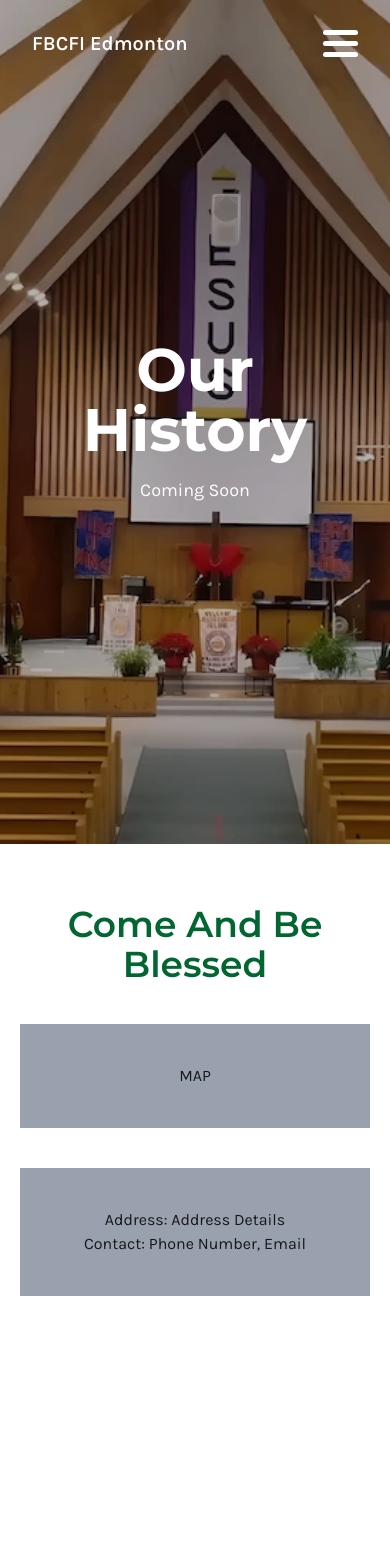
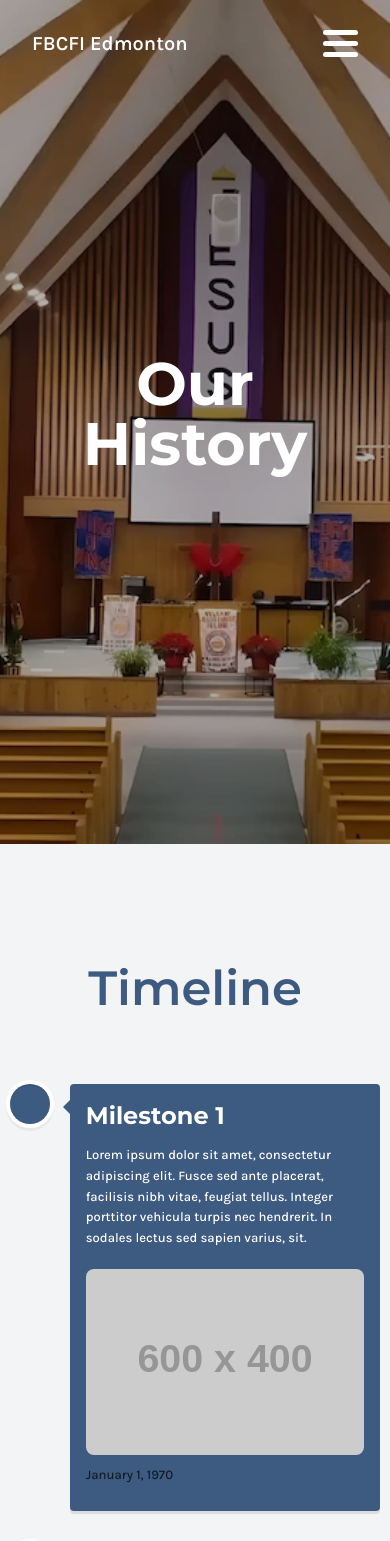
Before and after one commit to ksupa/church-website, a Next.js app: page /history in a window 390 px wide. Shown: the top 1541 px of the page. Before the commit the page ends 1396 px from the top, so only its background shows below. Built offline with nearby package versions, Linux system fonts and the light colour scheme.

Commit message:
created timeline with placeholder data, moved data into a separate folder

```diff
--- a/app/components/Contact.jsx
+++ b/app/components/Contact.jsx
@@ -3,7 +3,7 @@ import React from 'react'
 export const Contact = () => {
   return (
       <footer className="py-15 bg-white">
-        <h2 className="font-semibold text-center text-4xl md:text-6xl text-green-800">Come And Be Blessed</h2>
+        <h2 className="font-semibold text-center text-5xl lg:text-6xl text-green-800">Come And Be Blessed</h2>
         <div className="max-w-7xl mx-auto px-5 py-10 grid md:grid-cols-2 gap-10">
           <div className="bg-gray-400 content-center text-center p-10">MAP</div>
           <div className="bg-gray-400 p-10 text-center">
--- /dev/null
+++ b/app/components/ui/Timeline.jsx
@@ -0,0 +1,32 @@
+'use client'
+
+import React from 'react'
+import { VerticalTimeline, VerticalTimelineElement }  from 'react-vertical-timeline-component';
+import 'react-vertical-timeline-component/style.min.css';
+import { milestones } from '../../data/milestones';
+
+export const Timeline = () => {
+  return (
+    <div className='py-30 bg-gray-100'>
+
+      <h2 className="font-semibold text-center text-5xl lg:text-6xl text-[#3D5A80] pb-10">Timeline</h2>
+      <VerticalTimeline lineColor='#3D5A80'>
+        {milestones.map((milestone) => {
+          return (
+            <VerticalTimelineElement
+                key={milestone.id}
+                date={milestone.date}
+                className="vertical-timeline-element"
+                dateClassName='text-black'
+                contentStyle={{ background: '#3D5A80', color: 'white' }}
+                contentArrowStyle={{ borderRight: '7px solid  #3D5A80' }}
+                iconStyle={{ background: '#3D5A80' }}>
+                <h3 className="vertical-timeline-element-title text-2xl font-bold">{milestone.title}</h3>
+                <p className="text-lg">{milestone.description}</p>
+                  <img src={milestone.image ? milestone.image : 'https://placehold.co/600x400.png'} alt={milestone.title} className='mt-5 rounded-lg' />
+                </VerticalTimelineElement> )
+          })}
+      </VerticalTimeline>
+    </div>
+  )
+}
--- /dev/null
+++ b/app/data/events.js
@@ -0,0 +1,17 @@
+export const events = [
+  {
+    image: 'https://placehold.co/600x400/png',
+    title: 'Event 1',
+    description: 'Description for Event 1',
+  },
+  {
+    image: 'https://placehold.co/600x400/png',
+    title: 'Event 2',
+    description: 'Description for Event 2',
+  },
+  {
+    image: 'https://placehold.co/600x400/png',
+    title: 'Event 3',
+    description: 'Description for Event 3',
+  }
+];
--- /dev/null
+++ b/app/data/milestones.js
@@ -0,0 +1,26 @@
+export const milestones = [
+  {
+    id: 1,
+    date: 'January 1, 1970',
+    title: 'Milestone 1',
+    description: "Lorem ipsum dolor sit amet, consectetur adipiscing elit. Fusce sed ante placerat, facilisis nibh vitae, feugiat tellus. Integer porttitor vehicula turpis nec hendrerit. In sodales lectus sed sapien varius, sit."
+  },
+  {
+    id: 2,
+    date: 'April 15, 1990',
+    title: 'Milestone 2',
+    description: "Lorem ipsum dolor sit amet, consectetur adipiscing elit. Fusce sed ante placerat, facilisis nibh vitae, feugiat tellus. Integer porttitor vehicula turpis nec hendrerit. In sodales lectus sed sapien varius, sit.",
+  },
+  {
+    id: 3,
+    date: 'July 20, 2005',
+    title: 'Milestone 3',
+    description: "Lorem ipsum dolor sit amet, consectetur adipiscing elit. Fusce sed ante placerat, facilisis nibh vitae, feugiat tellus. Integer porttitor vehicula turpis nec hendrerit. In sodales lectus sed sapien varius, sit."
+  },
+  {
+    id: 4,
+    date: 'November 10, 2020',
+    title: 'Milestone 4',
+    description: "Lorem ipsum dolor sit amet, consectetur adipiscing elit. Fusce sed ante placerat, facilisis nibh vitae, feugiat tellus. Integer porttitor vehicula turpis nec hendrerit. In sodales lectus sed sapien varius, sit."
+  }
+]
--- a/app/history/page.jsx
+++ b/app/history/page.jsx
@@ -1,13 +1,17 @@
 import React from 'react';
 import { Hero } from '../components/Hero';
 import historyBanner from '../../assets/history-img.webp';
+import { Timeline } from '../components/ui/Timeline';
 
 export default function HistoryPage() {
   return (
-    <Hero
-      image={historyBanner}
-      title="Our History"
-      subTitle='Coming Soon'
-    />
+    <>
+      <Hero
+        image={historyBanner}
+        title="Our History"
+      />
+
+      <Timeline />
+    </>
   )
 }
--- a/app/page.js
+++ b/app/page.js
@@ -4,24 +4,7 @@ import missionImg from "../assets/mission-img.webp";
 import Link from "next/link";
 import { Card } from "./components/ui/Card";
 import { Hero } from "./components/Hero";
-
-const events = [
-  {
-    image: 'https://placehold.co/600x400/png',
-    title: 'Event 1',
-    description: 'Description for Event 1',
-  },
-  {
-    image: 'https://placehold.co/600x400/png',
-    title: 'Event 2',
-    description: 'Description for Event 2',
-  },
-  {
-    image: 'https://placehold.co/600x400/png',
-    title: 'Event 3',
-    description: 'Description for Event 3',
-  }
-]
+import { events } from "./data/events";
 
 export default function Home() {
   return (
```
Also changed, not shown: package.json (+4 -3 lines), 1 other file (tests, documents, lock files or other folders).
